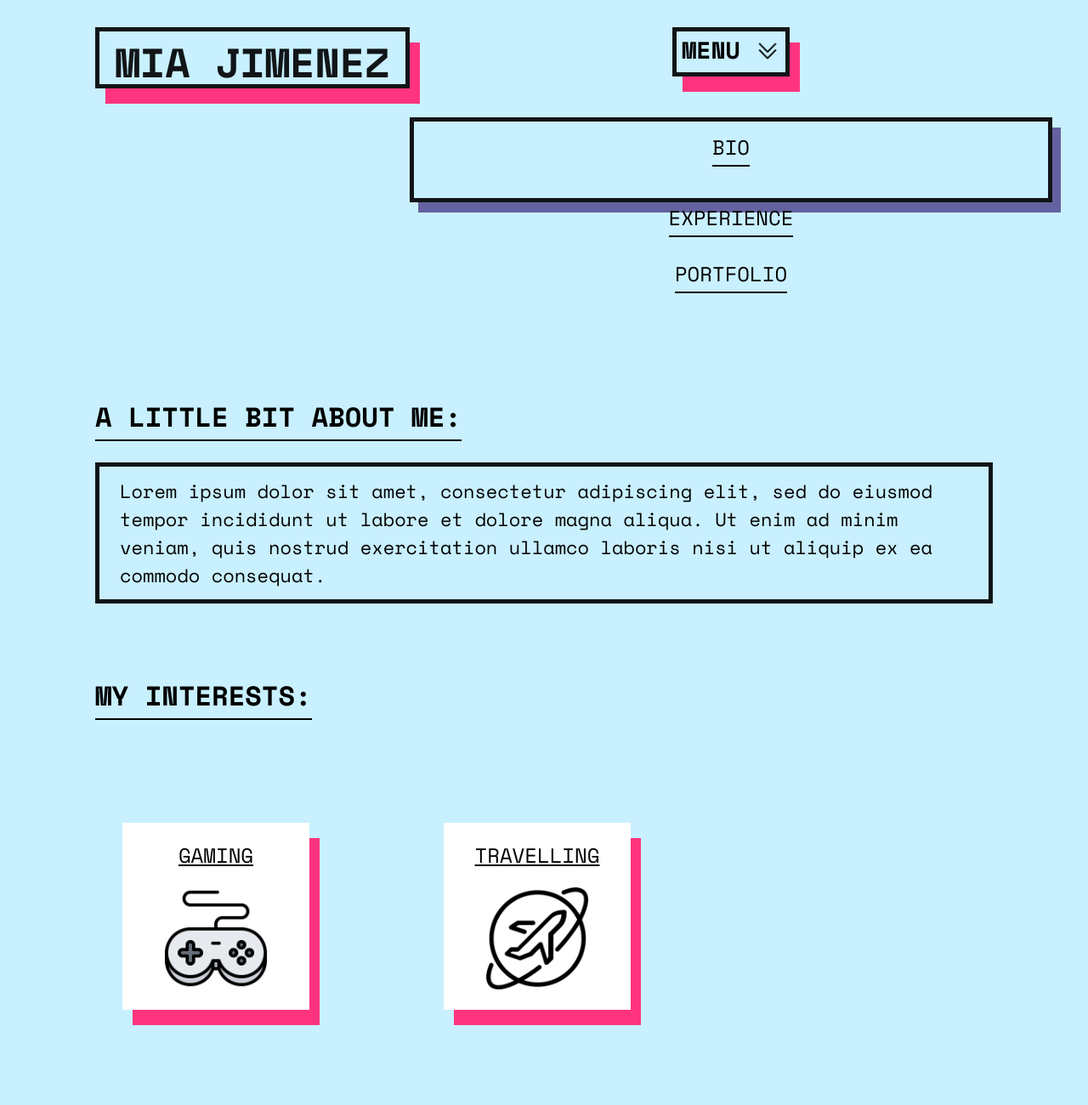
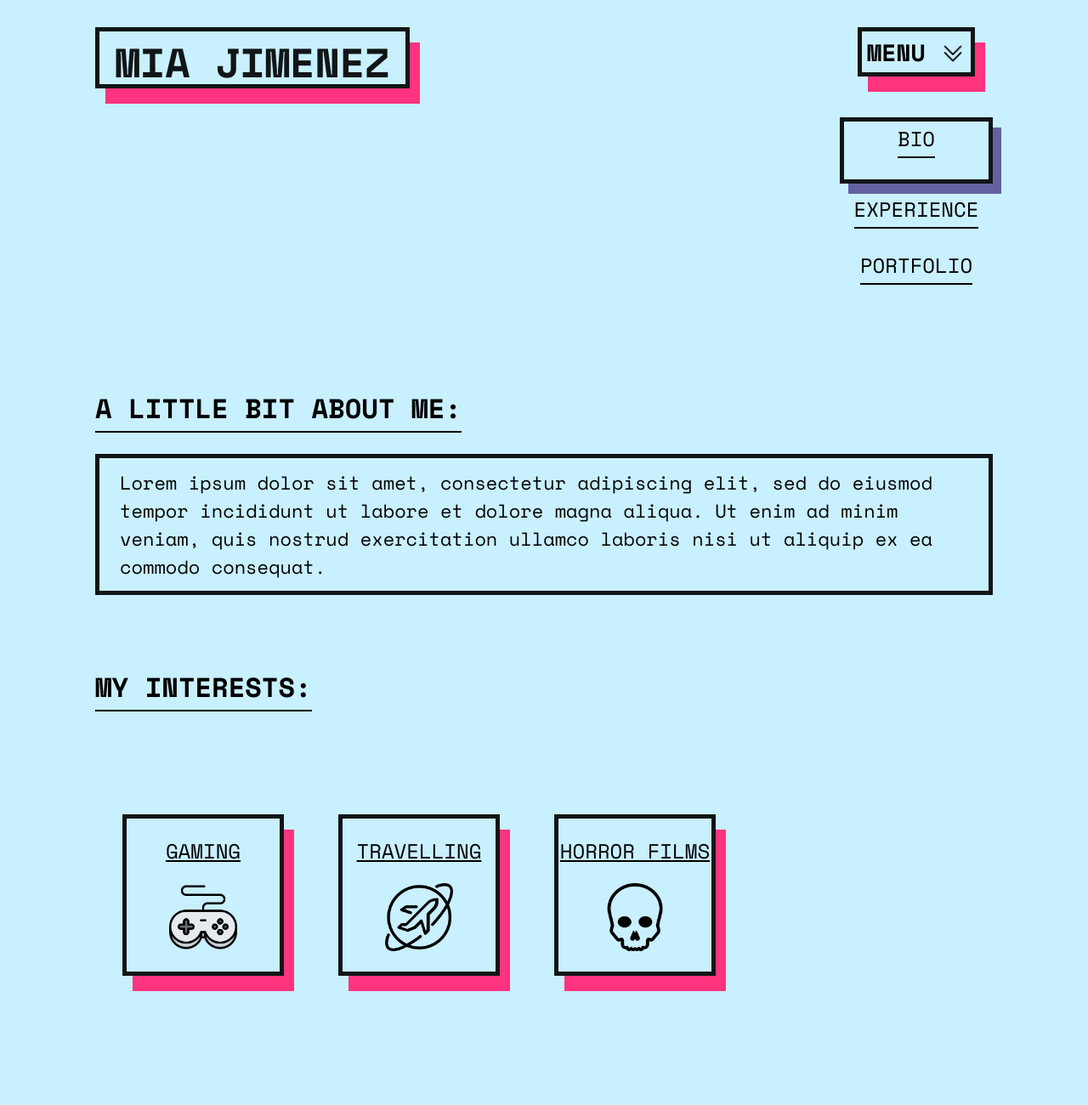
Before and after one commit to miajimenez-eg/HTML-CSS-Project-W4, a plain HTML site: page view/bio.html in a window 1280 px wide. Shown: the top 1300 px of the page at 85% size. Drawn offline with nearby package versions, Linux system fonts and the light colour scheme.

Commit message:
fix menu icon on homepage

```diff
--- a/stylesheets/bio.css
+++ b/stylesheets/bio.css
@@ -25,19 +25,14 @@
     .grid-item {
         width: 220px;
         height: 200px;
-        background-color: white;
+        border: 5px solid #111517;
         box-shadow: 12px 18px #FF337E;
         margin: 80px 32px;
         display: flex;
         flex-direction: column;
         align-items: center;
+        padding-top: 20px;
     }
-
-    .grid-item {
-        padding-top: 20px;
-
-    }
-
 
     .grid-item img {
         width: 120px;
@@ -53,3 +48,28 @@
         margin-bottom: 52px;
     }
 }
+
+@media screen and (min-width: 1024px){
+    .main-section ul {
+        grid-template-columns: 1fr 1fr 1fr;
+
+    }
+
+    .grid-item {
+        width: 180px;
+        height: 160px;
+        margin-top: 20px 16px;
+    }
+
+    .grid-item img {
+        width: 80px;
+        height: 80px;
+    }
+
+    #bio-nav-item {
+        padding: 2px 2px 0px 2px;
+        margin-bottom: 12px;
+
+    }
+
+}
--- a/stylesheets/index.css
+++ b/stylesheets/index.css
@@ -21,9 +21,21 @@
 
     }
 
-    /* #toggle-nav {
+    #toggle-nav {
+        height: 40px;
+        margin: 0 auto;
+        padding: 0px;
+        display: flex;
+        flex-direction: row;
+        justify-content: space-between;
+        margin: 0px 6px;
+    }
 
-    } */
+    #toggle-nav img {
+        margin: 0 auto;
+        margin-top: 10px;
+        margin-left: 18px;
+    }
 
 }
 
--- a/stylesheets/shared.css
+++ b/stylesheets/shared.css
@@ -144,6 +144,7 @@
         display: flex;
         flex-direction: row;
         justify-content: space-between;
+
     }
 
     #navbar .section {
@@ -154,8 +155,17 @@
     #navbar .section h1 {
         width: 360px;
         margin: 0 auto;
-        /* padding-top: 20px; */
         font-size: 48px;
+
+    }
+
+    .menu-section {
+        display: flex;
+        flex-direction: row;
+    }
+
+    nav, nav ul {
+        width: 180px;
 
     }
 
@@ -166,6 +176,8 @@
 
 
 
+
+
     .icon img {
         height: 30px;
         width: 30px;
```
Also changed, not shown: stylesheets/exp.css (+8 -0 lines), stylesheets/portf.css (+25 -0 lines).
